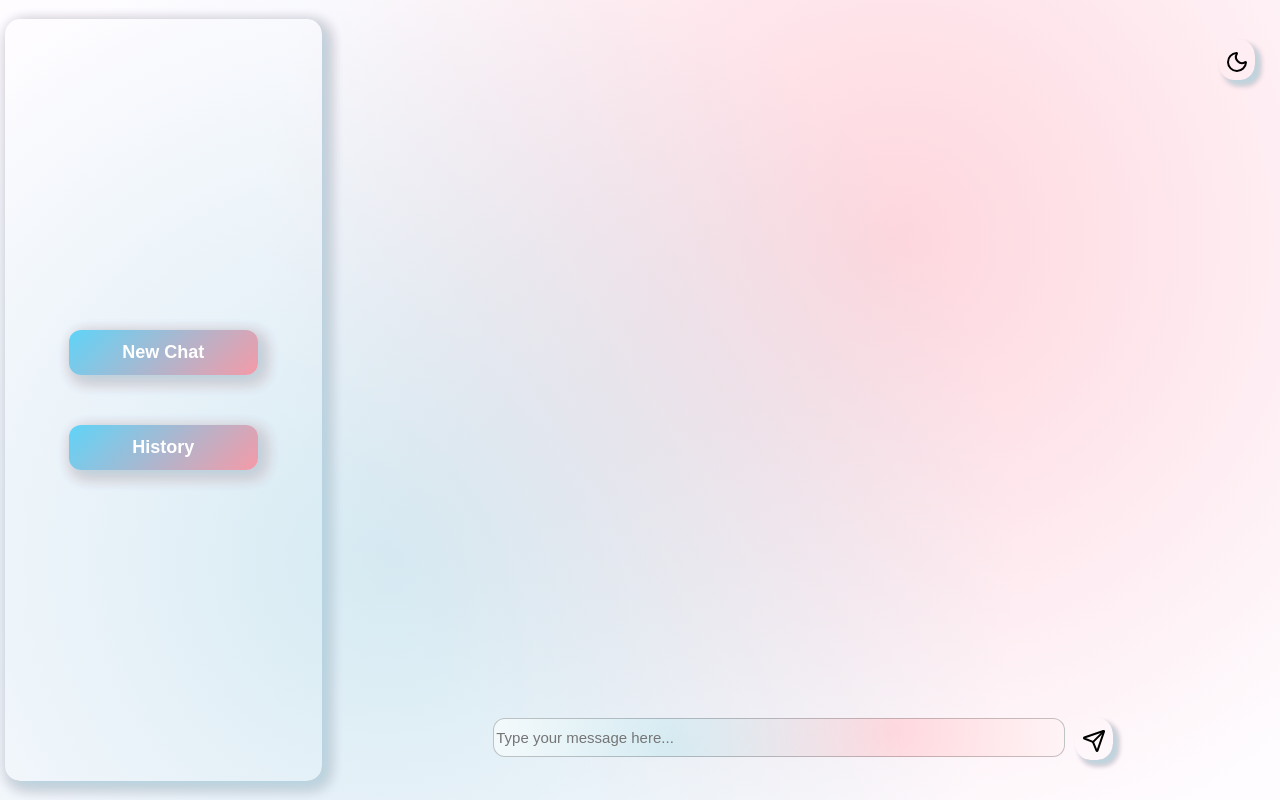
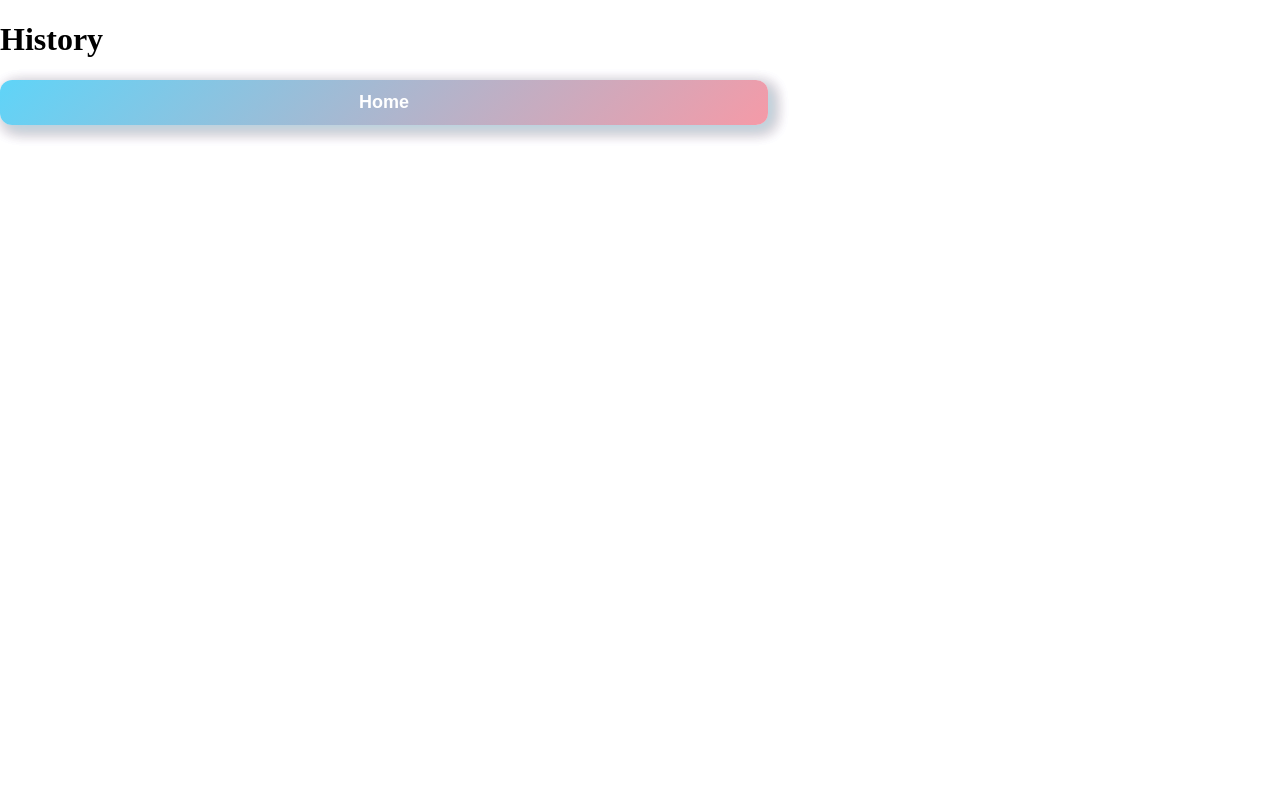
Before and after one commit to satyamrk18/AI-chatbot, a React (Vite) app: page /history in a window 1280 px wide. Built offline with nearby package versions, Linux system fonts and the light colour scheme.

Commit message:
home page code added

```diff
--- a/src/App.jsx
+++ b/src/App.jsx
@@ -1,11 +1,19 @@
-import React from 'react'
-import Home from './Home.jsx'
+import React from "react";
+import { BrowserRouter, Routes,Route } from "react-router";
+import Home from "./Home.jsx";
+import History from "./history.jsx";
 const App = () => {
   return (
     <div>
-      <Home />
+      <BrowserRouter>
+        <Routes>
+          <Route path="/" element={<Home />}></Route>
+          <Route path="/history" element={<History />}></Route>
+          <Route path="*" element={<h1>404 not found</h1>}></Route>
+        </Routes>
+      </BrowserRouter>
     </div>
-  )
-}
+  );
+};
 
-export default App
+export default App;
--- a/src/Home.jsx
+++ b/src/Home.jsx
@@ -18,7 +18,7 @@ const Home = () => {
 
       <div className="sidebar">
         <Button name="New Chat"  onClick={reload}/>
-        <Button name="History"/>
+       <Navigator />
       </div>
       <div className="chatbody">
         <button className="theme-btn">
--- a/src/history.jsx
+++ b/src/history.jsx
@@ -1,9 +1,12 @@
 import React from "react";
-import App from "./App.jsx"
+import { Link } from "react-router-dom";
+import Home from "./Home.jsx";
+import Button from "./button.jsx"
 const history = () => {
   return (
     <div>
-   <h1>history</h1>
+        <h1>History</h1>
+        <Link to="/"><Button name="Home"/></Link>
     </div>
   );
 };
--- a/src/navigator.jsx
+++ b/src/navigator.jsx
@@ -3,9 +3,8 @@ import { Link } from "react-router-dom";
 import Button from "./button.jsx";
 const navigator = () => {
   return (
-    <div>
-        <Link to="/">Home</Link>
-      <Link to="/history">history</Link>
+    <div className="navbar">
+      <Link to="/history"><Button name="History"/></Link>
     </div>
   );
 };
```
